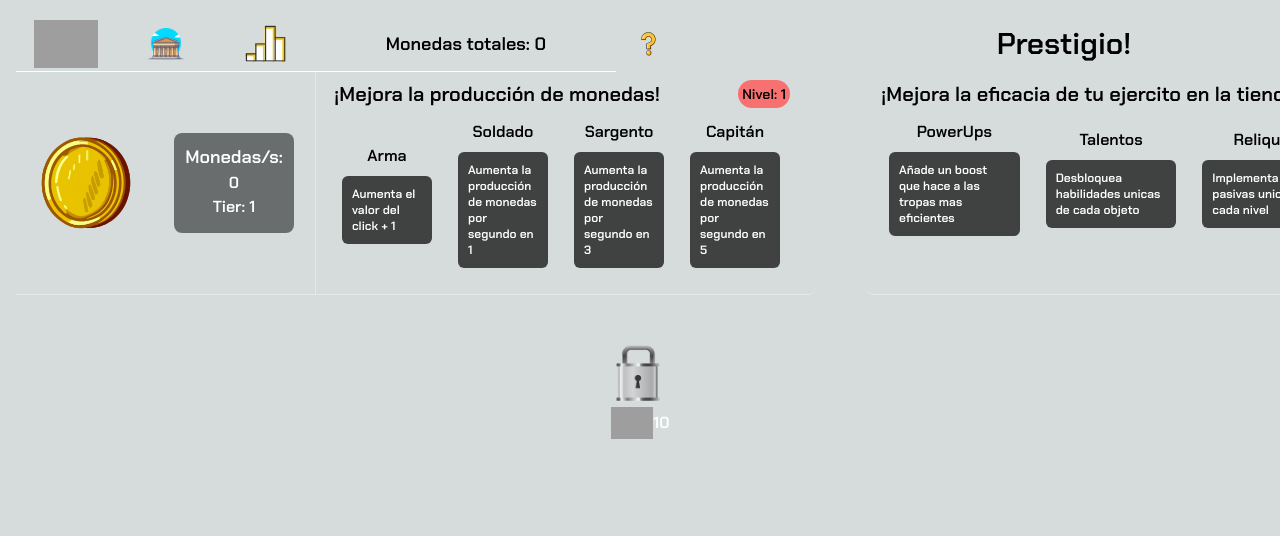
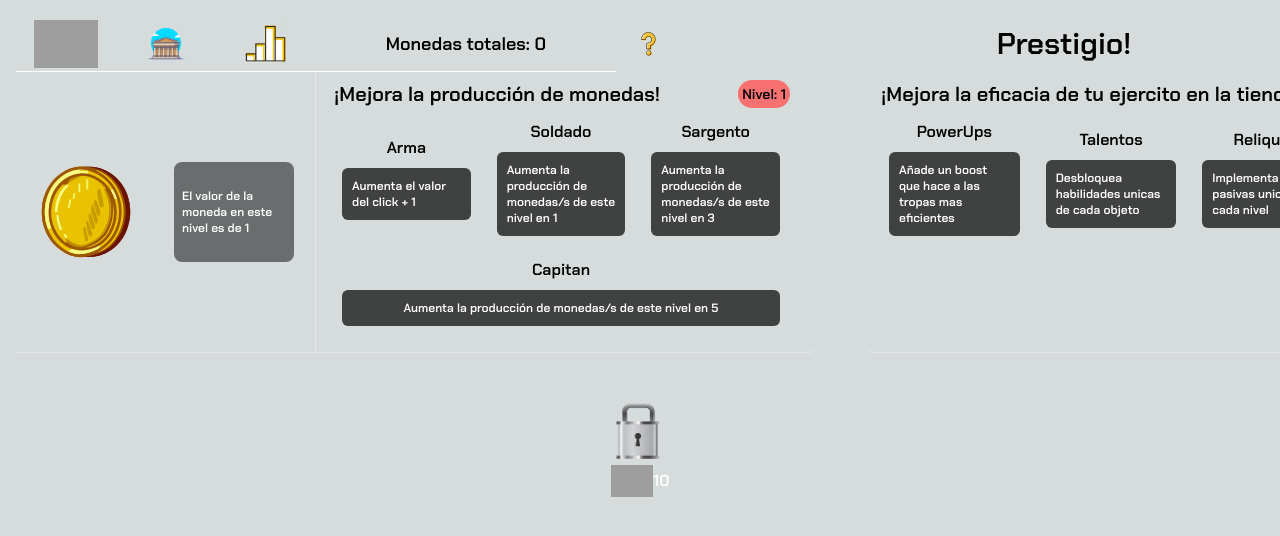
Before and after one commit to JavierChicano/cookie-clicker-v3, a Next.js app: page / in a window 1280 px wide. Both pictures are taken after a click on the picture 648 px from the left and 44 px from the top of the page. Shown: the top 536 px of the page. Built offline with nearby package versions, Linux system fonts and the light colour scheme; grey boxes are pictures that could not be loaded.

Commit message:
Iniciada toda la logica de componentes

```diff
--- a/app/v-Movil/page.tsx
+++ /dev/null
@@ -1,42 +0,0 @@
-"use client";
-import MContPrincipal from "@/components/movil/M-cont-principal";
-import { useContenedorPrincipal } from "@/states/states";
-import { useCosteCandado } from "@/states/states";
-import candado from "@/media/candado.png";
-import coin1 from "@/media/coin1.png";
-
-export default function Page() {
-  const { numRows, setNumRows } = useContenedorPrincipal();
-  const {costeCandado, setCosteCandado} = useCosteCandado();
-  const contenedorArray: JSX.Element[] = [];
-  for (let i = 0; i < numRows; i++) {
-    contenedorArray.push(<MContPrincipal key={i} numeroFila={i}  />);
-  }
-  return (
-    //Hay que llamar a la funcion onclick dentro del componenete cajaCandado
-    //fuentes de letras
-    //Empezar con el estdo del contador de monedas (y tmb pasarselo al layout)
-
-    <main className="flex flex-col gap-y-10 mb-10 text-black">
-      {contenedorArray}
-
-      <div
-        id="mostrarCandado"
-        className="flex flex-col justify-center rounded-r-lg text-center items-center bg-principalOscurecido "
-      >
-        <img
-          src={candado.src}
-          className="h-[80px]"
-          onClick={() => {
-            setNumRows(numRows + 1)
-            setCosteCandado(costeCandado*2)
-          }}
-        ></img>
-        <section className="mt-[-8px] flex flex-row justify-center">
-          <img src={coin1.src} alt="moneda" className="h-8"></img>
-          <span className="mt-[4px] text-white">{costeCandado}</span>
-        </section>
-      </div>
-    </main>
-  );
-}
--- a/components/main/caja-mejoras.tsx
+++ b/components/main/caja-mejoras.tsx
@@ -2,13 +2,17 @@ import { cn } from "@/lib/utils";
 import coin1 from "@/media/coin1.png";
 import { useMonedasTotales, useVerInfo } from "@/states/states";
 import {
-  useAutoClick,
   useFilaMejoras,
-  useFuerzaClick,
-  useNiveles,
-} from "@/states/statesComponentsUpgrade";
+  useFilaTienda,
+} from "@/states/statesComponents";
+import {
+  calcularPrecioMejoras,
+  calcularPrecioTienda,
+  preciosComponentes,
+} from "../../precios/preciosComponentes";
 
 type CajaMejorasParams = {
+  fila: number;
   nombre: string;
   nivel: number;
   coste: number;
@@ -17,24 +21,71 @@ type CajaMejorasParams = {
 };
 
 export default function CajaMejora({ datos }: { datos: CajaMejorasParams }) {
-  const { nombre, nivel, coste, descripcion, accion } = datos;
-  const { fuerzaArma, setFuerzaArma } = useFuerzaClick();
-  const { autoClick, setAutoClick, addAutoClick } = useAutoClick();
+  const { fila, nombre, nivel, coste, descripcion, accion } = datos;
   const { verInfo, setVerInfo } = useVerInfo();
-  const { setfilaMejorasState } = useFilaMejoras();
-  const { addNvArma, addNvSoldado, addNvSargento, addNvCapitan} = useNiveles();
+  const { filaMejorasState, setfilaMejorasState } = useFilaMejoras();
+  const { filaTiendaState, setfilaTiendaState } = useFilaTienda();
 
 
-  const handleClick = (nombre: string) => () => {
-    console.log("Valor de la fuerza: ", fuerzaArma);
-    accion();
-    console.log("Valor del autoclick: ", autoClick*100);
+  //Metodo de manejo del click
+  const handleClick = (fila: number, nombre: string) => () => {
+    console.log("Nombre: ", nombre);
+    console.log("Nº fila: ", fila);
+
+    //Comprobar que componente se ha pulsado, de la seccion mejoras
+    const cajasFilaM = filaMejorasState.get(fila) || [];
+    const nuevasCajasFilaM = cajasFilaM.map((caja) =>
+      caja.nombre === nombre
+        ? //Seteo de los parametros a cambiar
+          {
+            ...caja,
+            nivel: nivel + 1,
+            precio: calcularPrecioMejoras(
+              preciosComponentes.get(nombre) ?? 0,
+              nivel
+            ),
+            accion: () => {
+              caja.accion();
+            },
+          }
+        : caja
+    );
+    setfilaMejorasState(fila, nuevasCajasFilaM);
+
+    //Para ejecutar la accion de ese componente especifico, de la parte Mejoras
+    const componenteEspecificoM = nuevasCajasFilaM.find((caja) => caja.nombre === nombre);
+    if (componenteEspecificoM) {
+      componenteEspecificoM.accion();
+    }
+
+    //Comprobar que componente se ha pulsado, de la seccion tiendas
+    const cajasFilaT = filaTiendaState.get(fila) || [];
+    const nuevasCajasFilaT = cajasFilaT.map((caja) =>
+      caja.nombre === nombre
+        ? //Seteo de los parametros a cambiar
+          {
+            ...caja,
+            nivel: nivel + 1,
+            precio: calcularPrecioTienda(
+              preciosComponentes.get(nombre) ?? 0,
+              nivel
+            ),
+          }
+        : caja
+    );
+    setfilaTiendaState(fila, nuevasCajasFilaT);
+
+    //Para ejecutar la accion de ese componente especifico, de la parte Tienda
+    const componenteEspecificoT = nuevasCajasFilaT.find((caja) => caja.nombre === nombre);
+    if (componenteEspecificoT) {
+      componenteEspecificoT.accion();
+    }
   };
 
   return (
     <div
-      className="relative flex flex-1 flex-col items-center justify-center mr-[10px] mt-[10px] rounded-lg cursor-pointer active:scale-125 bg-secundario"
-      onClick={handleClick(nombre)}
+      className="relative flex flex-1 flex-col items-center justify-center mr-[10px] mt-[10px] rounded-lg cursor-pointer active:scale-125 bg-secundario pl-2 pr-2"
+      onClick={handleClick(fila, nombre)}
     >
       <h1 className="font-semibold mt-1">{nombre}</h1>
       <section
@@ -57,7 +108,7 @@ export default function CajaMejora({ datos }: { datos: CajaMejorasParams }) {
       <div
         className={cn(
           verInfo
-            ? "flex justify-center items-center bg-opacity-70 bg-black p-[10px] rounded-md text-white m-2 text-xs"
+            ? "flex justify-center items-center bg-opacity-70 bg-black p-[10px] rounded-md text-white m-2 text-xs w-full"
             : "hidden"
         )}
       >
--- a/components/main/caja-monedas.tsx
+++ b/components/main/caja-monedas.tsx
@@ -1,9 +1,15 @@
+import { cn } from "@/lib/utils";
+import { useVerInfo } from "@/states/states";
+
 type CajaMonedasParams = {
+  fila: number;
   monedasSegundo: number;
 };
 
-export default function CajaMejora({ datos }: { datos: CajaMonedasParams }) {
-  const { monedasSegundo } = datos;
+export default function CajaMoneda({ datos }: { datos: CajaMonedasParams }) {
+  const { monedasSegundo, fila } = datos;
+  const { verInfo, setVerInfo } = useVerInfo();
+
   let tier = 1;
   if (monedasSegundo >= 10 && monedasSegundo < 20) {
     tier = 2;
@@ -16,13 +22,13 @@ export default function CajaMejora({ datos }: { datos: CajaMonedasParams }) {
   }
 
   return (
-    <article
-      id="informacionMoneda1"
-      className="flex flex-col items-center justify-center bg-opacity-50 bg-black h-[100px] w-[120px] rounded-lg ml-[20px] text-white"
-    >
-      <p className="text-lg mt-[-5px]">Monedas/s:</p>
-      <p>{monedasSegundo}</p>
-      <p>Tier: {tier}</p>
+    <article className="flex flex-col items-center justify-center bg-opacity-50 bg-black h-[100px] w-[120px] rounded-lg ml-[20px] text-white">
+      <article className={cn(!verInfo ? "hidden" : "block m-2 text-xs")}>El valor de la moneda en este nivel es de {fila+1}</article>
+      <div className={cn(!verInfo ? "flex flex-col items-center justify-center" : "hidden" )}>
+        <p className="text-lg mt-[-5px]">Monedas/s:</p>
+        <p>{monedasSegundo}</p>
+        <p>Tier: {tier}</p>
+      </div>
     </article>
   );
 }
--- a/components/main/contenedor-principal.tsx
+++ b/components/main/contenedor-principal.tsx
@@ -9,11 +9,12 @@ import {
   useFilaMejoras,
   useFilaTienda,
   useFuerzaClick,
-  useNiveles,
-} from "@/states/statesComponentsUpgrade";
+  useMonedasSegundo,
+} from "@/states/statesComponents";
 import { useEffect, useRef } from "react";
 import { cn } from "@/lib/utils";
 import { usePanelObjetos } from "@/states/m-states";
+import { preciosComponentes } from "../../precios/preciosComponentes";
 
 export default function ContenedorPrincipal({
   numeroFila,
@@ -42,26 +43,8 @@ export default function ContenedorPrincipal({
   const { filaMejorasState, setfilaMejorasState } = useFilaMejoras();
   const { filaTiendaState, setfilaTiendaState } = useFilaTienda();
   const { autoClick, setAutoClick, addAutoClick } = useAutoClick();
-  const {
-    nvArma,
-    nvSoldado,
-    nvSargento,
-    nvCapitan,
-    addNvArma,
-    addNvSoldado,
-    addNvSargento,
-    addNvCapitan,
-  } = useNiveles();
-
-  //Constantes de los precios
-  const precio = 10 * (numeroFila + 1);
-  const precioArma = precio + 0;
-  const precioSoldado = precio + 5;
-  const precioSargento = precio + 10;
-  const precioCapitan = precio + 15;
-  const precioPowerUps = precio + 10;
-  const precioTalentos = precio + 15;
-  const precioReliquias = precio + 20;
+  const { monedasSegundoState, setMonedasSegundoState, addMonedasSegundo } =
+    useMonedasSegundo();
 
   //Seteo de la fila de la produccion de monedas
   useEffect(() => {
@@ -69,62 +52,61 @@ export default function ContenedorPrincipal({
       {
         fila: numeroFila,
         nombre: "Arma",
-        nivel: nvArma,
-        precio: precioArma,
+        nivel: 1,
+        precio: preciosComponentes.get("Arma") ?? 0,
         descripcion: `Aumenta el valor del click + ${numeroFila + 1}`,
         accion: () => {
-          addFuerzaArma(1), addNvArma(1);
+          addFuerzaArma(1);
         },
       },
       {
         fila: numeroFila,
         nombre: "Soldado",
-        nivel: nvSoldado,
-        precio: precioSoldado,
-        descripcion: `Aumenta la producción de monedas por segundo en ${
+        nivel: 1,
+        precio: preciosComponentes.get("Soldado") ?? 0,
+        descripcion: `Aumenta la producción de monedas/s de este nivel en ${
           numeroFila + 1
         }`,
         accion: () => {
-          addAutoClick(1), addNvSoldado(1);
+          addAutoClick(1);
+          addMonedasSegundo(numeroFila, 1);
         },
       },
       {
         fila: numeroFila,
         nombre: "Sargento",
-        nivel: nvSargento,
-        precio: precioSargento,
-        descripcion: `Aumenta la producción de monedas por segundo en ${
+        nivel: 1,
+        precio: preciosComponentes.get("Sargento") ?? 0,
+        descripcion: `Aumenta la producción de monedas/s de este nivel en ${
           (numeroFila + 1) * 3
         }`,
         accion: () => {
-          addAutoClick(3), addNvSargento(1);
+          addAutoClick(3);
+          addMonedasSegundo(numeroFila, 3);
         },
       },
       {
         fila: numeroFila,
-        nombre: "Capitán",
-        nivel: nvCapitan,
-        precio: precioCapitan,
-        descripcion: `Aumenta la producción de monedas por segundo en ${
+        nombre: "Capitan",
+        nivel: 1,
+        precio: preciosComponentes.get("Capitan") ?? 0,
+        descripcion: `Aumenta la producción de monedas/s de este nivel en ${
           (numeroFila + 1) * 5
         }`,
         accion: () => {
-          addAutoClick(5), addNvCapitan(1);
+          addAutoClick(5);
+          addMonedasSegundo(numeroFila, 5);
         },
       },
     ]);
-  }, [
-    numeroFila,
-    precioArma,
-    precioSoldado,
-    precioSargento,
-    precioCapitan,
-    setfilaMejorasState,
-    nvArma,
-    nvSoldado,
-    nvSargento,
-    nvCapitan,
-  ]);
+  }, [numeroFila, setfilaMejorasState]);
+
+  //Parte del autoclick (monedas automaticas)
+  const autoClickRef = useRef(autoClick);
+
+  useEffect(() => {
+    autoClickRef.current = autoClick;
+  }, [autoClick]);
 
   //Seteo de la fila de la tienda
   useEffect(() => {
@@ -133,7 +115,7 @@ export default function ContenedorPrincipal({
         fila: numeroFila,
         nombre: "PowerUps",
         nivel: 1,
-        precio: precioPowerUps,
+        precio: preciosComponentes.get("PowerUps") ?? 0,
         descripcion: `Añade un boost que hace a las tropas mas eficientes`,
         accion: () => {},
       },
@@ -141,7 +123,7 @@ export default function ContenedorPrincipal({
         fila: numeroFila,
         nombre: "Talentos",
         nivel: 1,
-        precio: precioTalentos,
+        precio: preciosComponentes.get("Talentos") ?? 0,
         descripcion: `Desbloquea habilidades unicas de cada objeto`,
 
         accion: () => {},
@@ -150,38 +132,19 @@ export default function ContenedorPrincipal({
         fila: numeroFila,
         nombre: "Reliquias",
         nivel: 1,
-        precio: precioReliquias,
+        precio: preciosComponentes.get("Reliquias") ?? 0,
         descripcion: `Implementa pasivas unicas en cada nivel`,
         accion: () => {},
       },
     ]);
-  }, [
-    numeroFila,
-    precioPowerUps,
-    precioTalentos,
-    precioReliquias,
-    setfilaTiendaState,
-  ]);
+  }, [numeroFila, setfilaTiendaState]);
 
-  //Parte del autoclick (monedas automaticas)
-  const autoClickRef = useRef(autoClick);
-
+  //Seteo de las monedas por segundo
   useEffect(() => {
-    autoClickRef.current = autoClick;
-  }, [autoClick]);
-
-  useEffect(() => {
-    const accionIntervalo = () => {
-      addMonedasTotales(autoClickRef.current);
-      console.log("autoclick de la acción: ", autoClickRef.current);
-    };
-
-    const intervalo = setInterval(accionIntervalo, 1000);
-
-    return () => {
-      clearInterval(intervalo); // Limpiar el intervalo al desmontar el componente
-    };
-  }, []);
+    setMonedasSegundoState(numeroFila, {
+      monedasSegundo: 0,
+    });
+  }, [numeroFila, setMonedasSegundoState]);
 
   const datosDeLaFila = filaMejorasState.get(numeroFila);
   const cajasMejora = datosDeLaFila
@@ -189,6 +152,7 @@ export default function ContenedorPrincipal({
         <CajaMejora
           key={index} // Clave única
           datos={{
+            fila: box.fila,
             nombre: box.nombre,
             nivel: box.nivel,
             coste: box.precio,
@@ -205,6 +169,7 @@ export default function ContenedorPrincipal({
         <CajaMejora
           key={index}
           datos={{
+            fila: box.fila,
             nombre: box.nombre,
             nivel: box.nivel,
             coste: box.precio,
@@ -215,9 +180,20 @@ export default function ContenedorPrincipal({
       ))
     : null;
 
+  const datosMonedasSegundo = monedasSegundoState.get(numeroFila);
+  const cajasMoneda =
+    datosMonedasSegundo !== undefined ? (
+      <CajaMoneda
+        key={numeroFila}
+        datos={{
+          fila: numeroFila,
+          monedasSegundo: datosMonedasSegundo.monedasSegundo,
+        }}
+      />
+    ) : null;
+
   return (
     <>
-      {/* Version escritorio */}
       <div className="grid grid-cols-[minmax(300px,300px)_minmax(500px,1fr)_minmax(500px,1fr)] lg:grid-cols-[minmax(300px,300px)_minmax(500px,1fr)_minmax(550px,600px)]">
         <section className="flex items-center border-r border-b border-solid p-[8px] bg-principal">
           <img
@@ -229,11 +205,8 @@ export default function ContenedorPrincipal({
               addMonedasTotales((numeroFila + 1) * fuerzaArma);
             }}
           />
-          <CajaMoneda
-            datos={{
-              monedasSegundo: autoClickRef.current,
-            }}
-          />
+          {cajasMoneda}
+
         </section>
         <section
           className={cn(
@@ -279,7 +252,7 @@ export default function ContenedorPrincipal({
           )}
         >
           <aside className="flex flex-row items-center justify-between mt-[-10px] lg:mt-2">
-            <h2 className="text-lg lg:text-xl ">
+            <h2 className="text-lg lg:text-xl">
               ¡Mejora la eficacia de tu ejercito en la tienda!
             </h2>
             <span className="text-sm bg-red-400 p-1 rounded-full mr-2 lg:hidden">
--- /dev/null
+++ b/precios/preciosComponentes.ts
@@ -0,0 +1,29 @@
+
+//Precios base
+export const preciosComponentes: Map<string, number> = new Map([
+    ["Arma", 10],
+    ["Soldado", 15],
+    ["Sargento", 20],
+    ["Capitan", 35],
+    ["PowerUps", 10],
+    ["Talentos", 15],
+    ["Reliquias", 20],
+  ]);
+
+//Calcular Precio componentes mejoras
+const factorIncrementoMejoras = 0.3;
+
+export function calcularPrecioMejoras(precioBase: number, vecesComprado: number): number {
+    const precioCalculado = precioBase * Math.pow((1 + factorIncrementoMejoras), vecesComprado);
+    return Math.floor(precioCalculado);
+}
+
+//Calcular Precio componentes tienda
+const factorIncrementoTienda = 1.5;
+
+export function calcularPrecioTienda(precioBase: number, vecesComprado: number): number {
+    const precioCalculado = precioBase * Math.pow((1 + factorIncrementoTienda), vecesComprado);
+    return Math.floor(precioCalculado);
+}
+
+//Hacer la del coste del candado
--- a/states/statesComponentsUpgrade.ts
+++ b/states/statesComponents.ts
@@ -3,7 +3,7 @@ import zustand, { create } from "zustand";
 //Cajas de la seccion produccion de monedas
 type BoxMejora = {
   fila: number
-  nombre: 'Arma' | 'Soldado' | 'Sargento' | 'Capitán'
+  nombre: 'Arma' | 'Soldado' | 'Sargento' | 'Capitan'
   nivel: number
   precio: number
   descripcion: string
@@ -46,6 +46,33 @@ export const useFilaTienda = create<FilaTiendaType>((set, get) => ({
   },
 }))
 
+//Caja de la seccion monedas por segundo
+type MonedasSegundoType = {
+  monedasSegundoState: Map<number, { monedasSegundo: number }>
+  setMonedasSegundoState: (rowNumber: number, monedasSegundo: { monedasSegundo: number }) => void
+  addMonedasSegundo: (rowNumber: number, by: number) => void;
+}
+
+export const useMonedasSegundo = create<MonedasSegundoType>((set, get) => ({
+  monedasSegundoState: new Map<number, { monedasSegundo: number }>(),
+  setMonedasSegundoState: (rowNumber, monedasSegundo) => {
+    get().monedasSegundoState.set(rowNumber, monedasSegundo);
+    set({ monedasSegundoState: get().monedasSegundoState });
+  },
+  addMonedasSegundo: (rowNumber, by) => {
+    set((state) => {
+      const newState = new Map(state.monedasSegundoState);
+      const currentValue = newState.get(rowNumber);
+
+      if (currentValue) {
+        newState.set(rowNumber, { monedasSegundo: currentValue.monedasSegundo + by });
+      }
+
+      return { monedasSegundoState: newState };
+    });
+  },
+}));
+
 
 //Crear el valor del click
 type FuerzaClick ={
@@ -71,28 +98,3 @@ export const useAutoClick = create<AutoClick>()((set) => ({
   setAutoClick: (valor: number) => set(() => ({autoClick: valor})),
   addAutoClick: (by:number) => set((state) =>({autoClick: state.autoClick+by})),
 }))
-
-//Estado de los niveles
-type Niveles ={
-  nvArma: number;
-  nvSoldado: number;
-  nvSargento: number;
-  nvCapitan: number;
-  setNiveles: (by: number) => void;
-  addNvArma: (by: number) => void;
-  addNvSoldado: (by: number) => void;
-  addNvSargento: (by: number) => void;
-  addNvCapitan: (by: number) => void;
-}
-
-export const useNiveles = create<Niveles>()((set) => ({
-  nvArma: 1,
-  nvSoldado: 1,
-  nvSargento: 1,
-  nvCapitan: 1,
-  setNiveles: (valor: number) => set(() => ({ nvArma: valor, nvSoldado: valor, nvSargento: valor, nvCapitan: valor })),
-  addNvArma: (by: number) => set((state) => ({ nvArma: state.nvArma + by })),
-  addNvSoldado: (by: number) => set((state) => ({ nvSoldado: state.nvSoldado + by })),
-  addNvSargento: (by: number) => set((state) => ({ nvSargento: state.nvSargento + by })),
-  addNvCapitan: (by: number) => set((state) => ({ nvCapitan: state.nvCapitan + by })),
-}));
```
Also changed, not shown: components/layout/caja-mostrarMonedas.tsx (+29 -2 lines), states/states.ts (+11 -0 lines).
